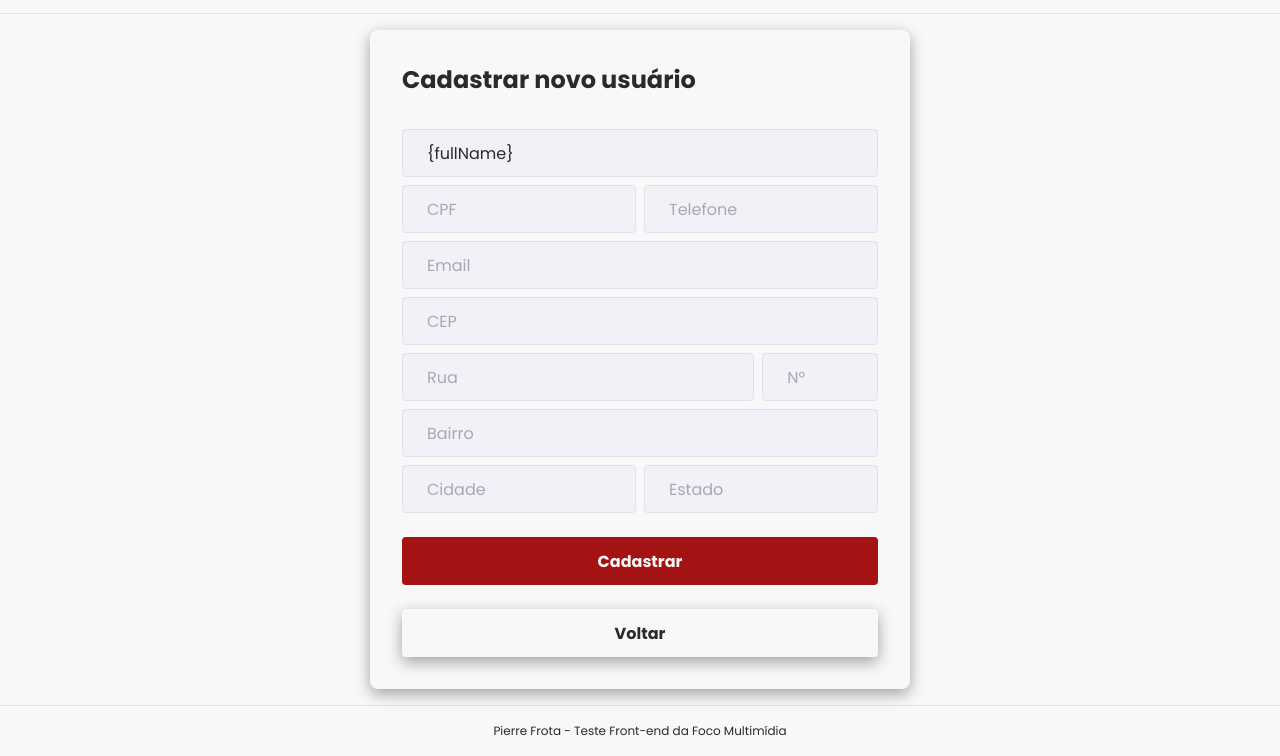
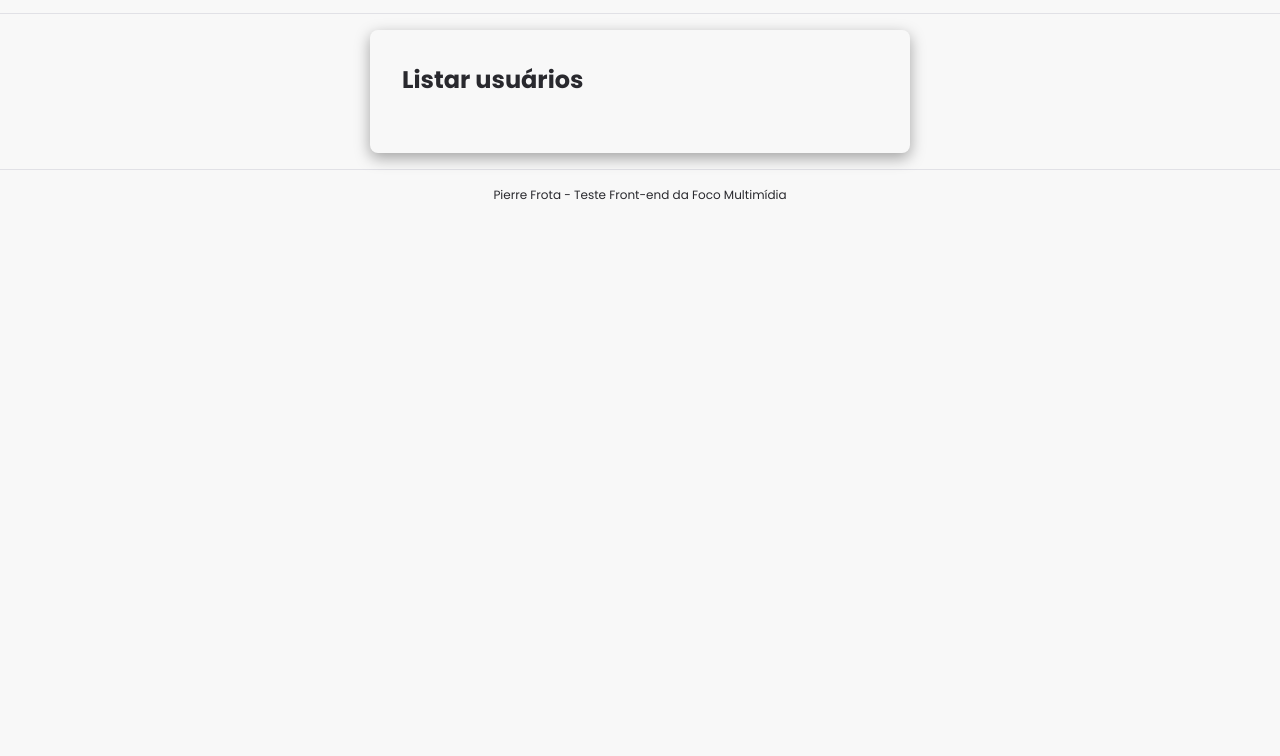
Before and after one commit to pierrefrota/create-users-angularjs, a plain HTML site: page index.html at #/list-users in a window 1280 px wide. Shown: the part 71-827 px from the top of the page. After the commit the page ends 800 px from the top, so only its background shows below. Drawn offline with nearby package versions, Linux system fonts and the light colour scheme.

Commit message:
list users page

```diff
--- a/views/header.html
+++ b/views/header.html
@@ -3,7 +3,7 @@
     <a href="/">
       <img src="/img/logo_foco.png" alt="Foco Multimídia" />
     </a>
-    <a href="/register-user">
+    <a href="#/register-user">
       <button type="button">
         <span class="new-user">Novo usuário</span>
         <span class="plus">+</span>
--- a/views/list-users.html
+++ b/views/list-users.html
@@ -1,37 +1,7 @@
 <main>
   <div class="register-user-container">
     <div class="register-user-content">
-      <h2>Cadastrar novo usuário</h2>
-
-      <form>
-        <div class="register-user-info">
-          <input type="text" placeholder="Nome completo" value="{fullName}" />
-          <div class="infoRow">
-            <input type="text" placeholder="CPF" />
-            <input type="text" placeholder="Telefone" />
-          </div>
-          <input type="text" placeholder="Email" />
-        </div>
-        <div class="address">
-          <input type="text" placeholder="CEP" />
-
-          <div class="addressRow">
-            <input type="text" placeholder="Rua" />
-
-            <input class="addressNumber" type="text" placeholder="N°" />
-          </div>
-
-          <input type="text" placeholder="Bairro" />
-
-          <div class="addressRow">
-            <input type="text" placeholder="Cidade" />
-            <input type="text" placeholder="Estado" />
-          </div>
-        </div>
-
-        <button class="buttonSubmit" type="submit">Cadastrar</button>
-        <button class="buttonBack">Voltar</button>
-      </form>
+      <h2>Listar usuários</h2>
     </div>
   </div>
 </main>
```
